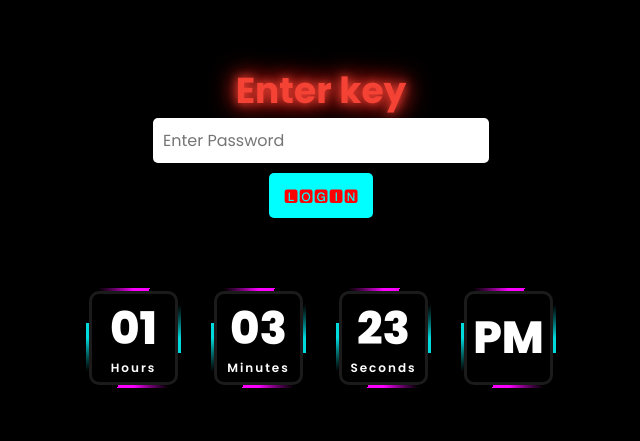
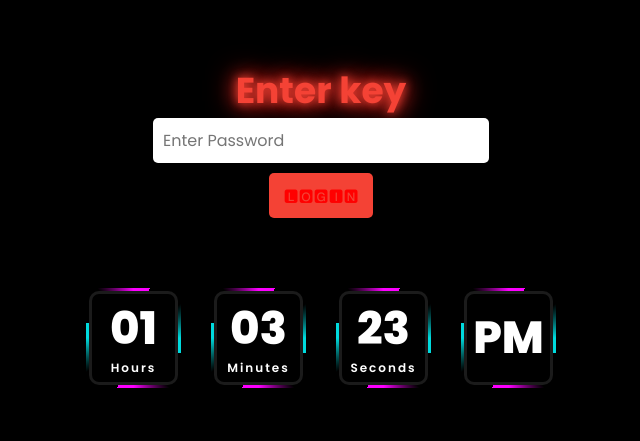
Before and after one commit to Saversafe/Updateblue, a plain HTML site: page index.html in a window 1280 px wide. Shown: the part 160-601 px from the top of the page, without its empty margins (319-959 px from the left). Drawn offline with Linux system fonts and the light colour scheme.

Commit message:
Update index.html

```diff
--- a/index.html
+++ b/index.html
@@ -55,7 +55,7 @@
         button {
             padding: 10px 15px;
             font-size: 16px;
-            background: #00FFFF;
+            background: #f44235;
             color: Red;
             border: none;
             border-radius: 5px;
```
